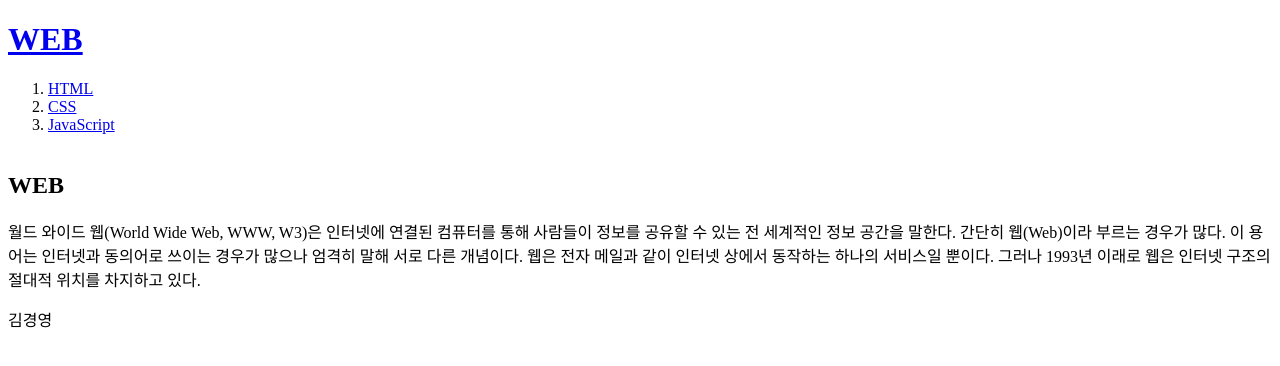
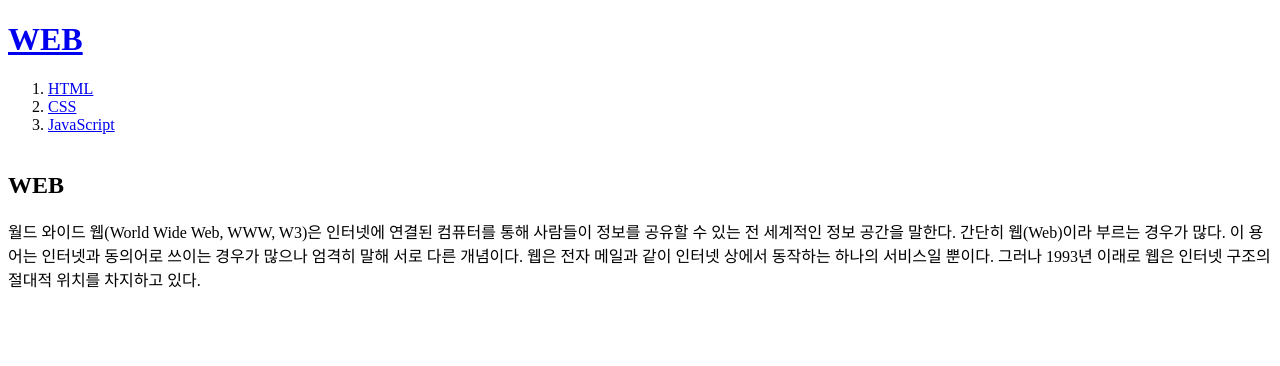
Before and after one commit to kky5738/web1, a plain HTML site: page index.html in a window 1280 px wide. Drawn offline with Linux system fonts and the light colour scheme.

Commit message:
Add files via upload

```diff
--- a/index.html
+++ b/index.html
@@ -17,8 +17,5 @@
   <p>
     월드 와이드 웹(World Wide Web, WWW, W3)은 인터넷에 연결된 컴퓨터를 통해 사람들이 정보를 공유할 수 있는 전 세계적인 정보 공간을 말한다. 간단히 웹(Web)이라 부르는 경우가 많다. 이 용어는 인터넷과 동의어로 쓰이는 경우가 많으나 엄격히 말해 서로 다른 개념이다. 웹은 전자 메일과 같이 인터넷 상에서 동작하는 하나의 서비스일 뿐이다. 그러나 1993년 이래로 웹은 인터넷 구조의 절대적 위치를 차지하고 있다.
   </p>
-  <p>
-    김경영
-  </p>
 </body>
 </html>
```
